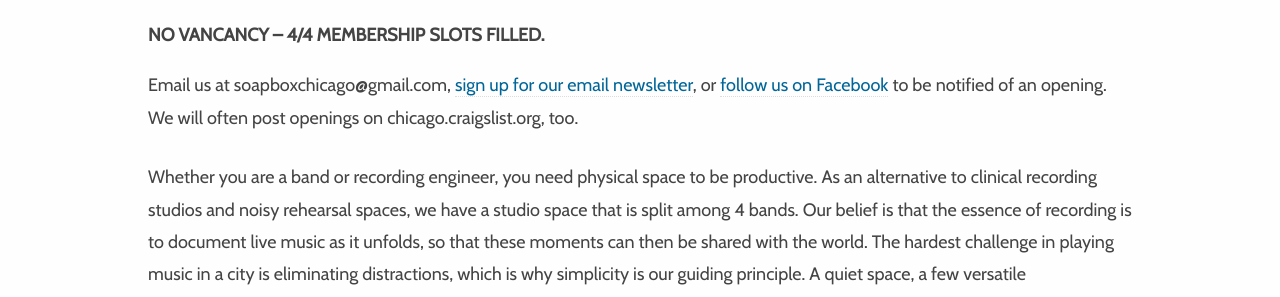
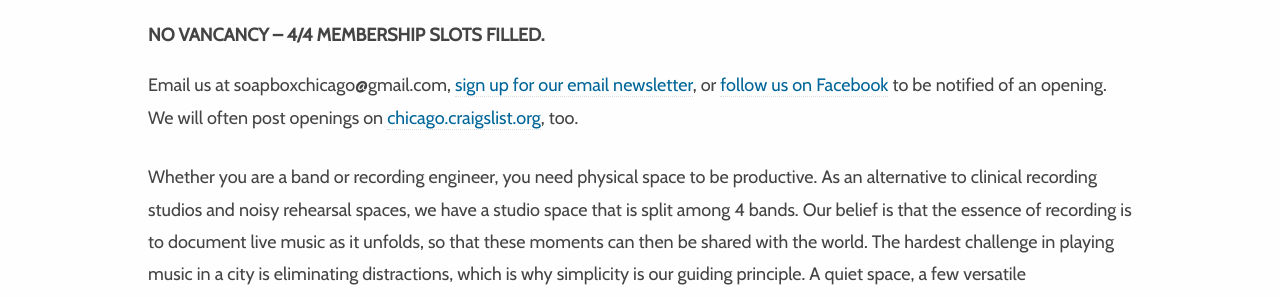
Before and after one commit to soapboxmusic/website, a Jekyll site: the page built from studio.md, in a window 1280 px wide and 900 px high. Shown: the part 330-627 px from the top of the window. Built offline with Jekyll 4.4.1, drawn with Linux system fonts in a browser that asks for light colours; nearby versions of some CDN libraries; part of the change alters nothing that is shown.

```diff
--- a/studio.md
+++ b/studio.md
@@ -9,7 +9,7 @@ redirect_from:
 ![](assets/images/no-vacancy-300.jpg)
 
 #### No Vancancy -- 4/4 membership slots filled.
-Email us at soapboxchicago@gmail.com, [sign up for our email newsletter](https://mailchi.mp/767a7c6ab28c/soapbox-newsletter), or [follow us on Facebook](http://www.facebook.com/soapboxchicago) to be notified of an opening. We will often post openings on chicago.craigslist.org, too.
+Email us at soapboxchicago@gmail.com, [sign up for our email newsletter](https://mailchi.mp/767a7c6ab28c/soapbox-newsletter), or [follow us on Facebook](http://www.facebook.com/soapboxchicago) to be notified of an opening. We will often post openings on [chicago.craigslist.org](http://chicago.craigslist.org), too.
 
 Whether you are a band or recording engineer, you need physical space to be productive.  As an alternative to clinical recording studios and noisy rehearsal spaces, we have a studio space that is split among 4 bands. Our belief is that the essence of recording is to document live music as it unfolds, so that these moments can then be shared with the world. The hardest challenge in playing music in a city is eliminating distractions, which is why simplicity is our guiding principle.  A quiet space, a few versatile microphones, and a great sounding room is all that is needed. A studio should be functional, simple, and most importantly, fun. (somewhere in between a roller coaster ride and chucky e. cheese's is about right.) For more info or to schedule a showing please email us at soapboxchicago@gmail.com.
 
```
